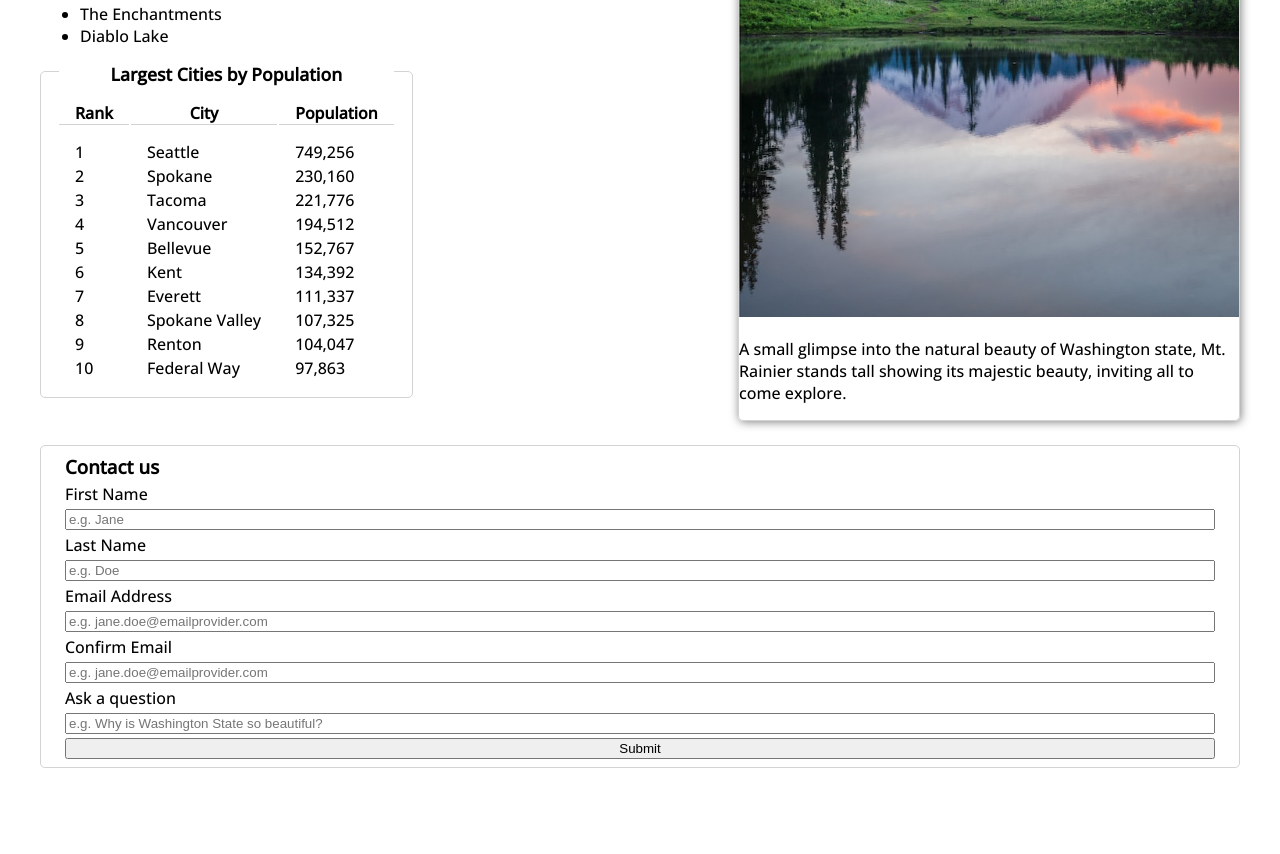
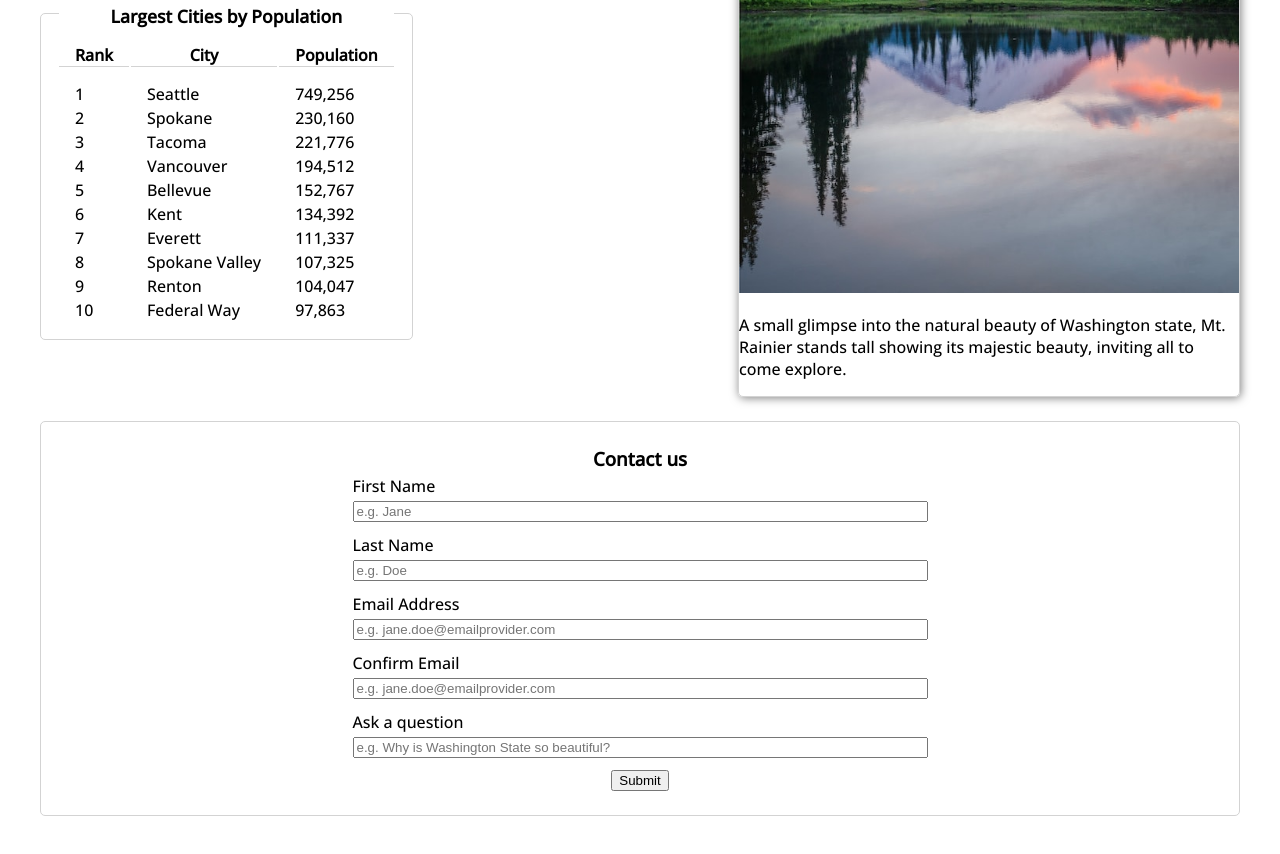
Before and after one commit to kcords/wgu-frontened-web-dev-d277, a plain HTML site: page public/index.html in a window 1280 px wide. Shown: the part 644-1498 px from the top of the page. Before the commit the page ends 1428 px from the top, so only its background shows below. Drawn offline with nearby package versions, Linux system fonts and the light colour scheme.

Commit message:
Form and formatting updates

```diff
--- a/public/index.html
+++ b/public/index.html
@@ -139,25 +139,35 @@
       </table>
 
       <form id="contact-form" action="/" onsubmit="return validateContactForm()" method="post">
-        <h3>Contact us</h3>
+          <h3>Contact us</h3>
 
-        <label for="first-name">First Name</label>
-        <input id="first-name" type="text" placeholder="e.g. Jane" required />
+          <label for="first-name" class="contact-input">
+            First Name
+            <input id="first-name"type="text" placeholder="e.g. Jane" required />
+          </label>
 
-        <label for="last-name">Last Name</label>
-        <input id="last-name" type="text" placeholder="e.g. Doe" required />
+          <label for="last-name" class="contact-input">
+            Last Name
+            <input id="last-name"type="text" placeholder="e.g. Doe" required />
+          </label>
 
-        <label for="email">Email Address</label>
-        <input id="email" type="email" placeholder="e.g. jane.doe@emailprovider.com" onblur="validateEmailMatch()" required />
+          <label for="email" class="contact-input">
+            Email Address
+            <input id="email"type="email" placeholder="e.g. jane.doe@emailprovider.com" onblur="validateEmailMatch()" required />
+          </label>
 
-        <label for="email-confirm">Confirm Email</label>
-        <input id="email-confirm" type="email" placeholder="e.g. jane.doe@emailprovider.com" onblur="validateEmailMatch()"
-          required />
+          <label for="email-confirm" class="contact-input">
+            Confirm Email
+            <input id="email-confirm"type="email" placeholder="e.g. jane.doe@emailprovider.com" onblur="validateEmailMatch()"
+            required />
+          </label>
 
-        <label for="question">Ask a question</label>
-        <input id="question" placeholder="e.g. Why is Washington State so beautiful?" />
+          <label for="question" class="contact-input">
+            Ask a question
+            <input id="question"type="text" placeholder="e.g. Why is Washington State so beautiful?" />
+          </label>
 
-        <button action="submit">Submit</button>
+          <button action="submit">Submit</button>
       </form>
     </section>
   </main>
--- a/public/style.css
+++ b/public/style.css
@@ -1,8 +1,8 @@
 /* 1. each of the following styles for text:
-                                x one font-family declaration
-  • a :hover pseudo-class to create a rollover effect for navigation buttons
+    x one font-family declaration
+    x a :hover pseudo-class to create a rollover effect for navigation buttons
 x2. a float property to position at least one HTML element to the side of another in your web page
-3. absolute and relative positioning in at least one area of your web page
+3. absolute and x relative positioning in at least one area of your web page
 x4. each of the following selectors: x one element selector to style the HTML elements x one class selector that is used at least two times to style HTML elements x one ID selector to format specific elements of a page */
 
 @import url('https://fonts.googleapis.com/css2?family=Open+Sans:wght@500,600,700&display=swap');
@@ -78,6 +78,11 @@ p {
   margin-bottom: 1.5rem;
 }
 
+h2, h3, h4 {
+  margin-top: 0;
+  margin-bottom: .25rem;
+}
+
 .card {
   margin-bottom: 1.5rem;
   float: right;
@@ -103,6 +108,7 @@ figcaption {
 }
 
 .list {
+  margin-top: 0;
   margin-bottom: 1.5rem;
 }
 
@@ -138,14 +144,25 @@ figcaption {
   display: flex;
   flex-flow: column;
   gap: .25rem;
-  padding: .5rem 1.5rem;
+  margin: 3rem auto;
+  padding: 1.5rem;
   clear: right;
   border: 1px solid lightgrey;
   border-radius: 5px;
+  align-items: center;
 }
 
 #contact-form h3 {
   margin: 0;
+}
+
+.contact-input {
+  display: flex;
+  flex-flow: column nowrap;
+  margin-bottom: .5rem;
+  width: 50%;
+  min-width: 300px;
+  gap: .25rem;
 }
 
 @media (max-width: 800px) {
@@ -189,4 +206,12 @@ figcaption {
   .nav-link {
     min-width: 100%;
   }
+
+  #largest-cities-table {
+    width: 100%;
+  }
+
+  .contact-input {
+    width: 100%;
+  }
 }
```
